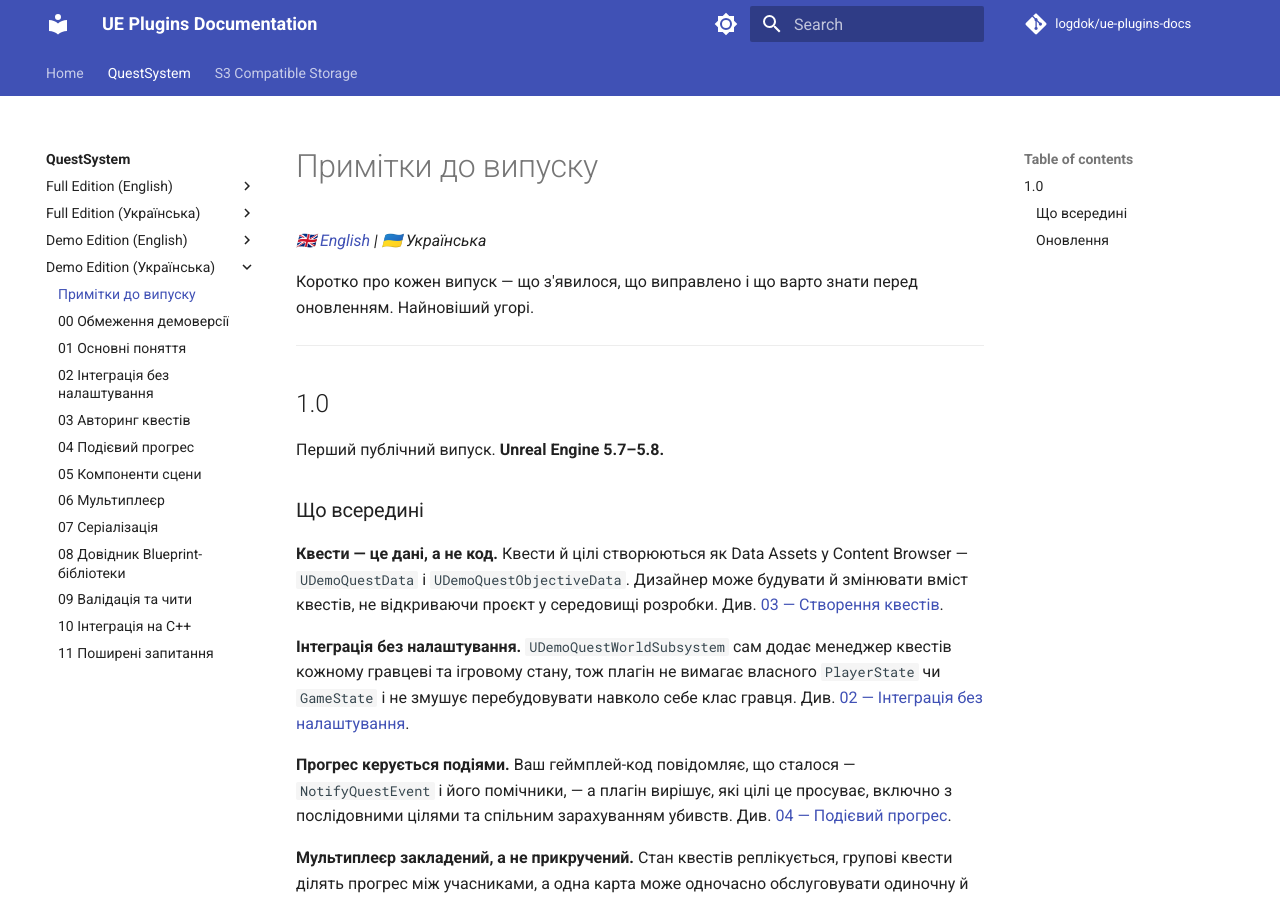
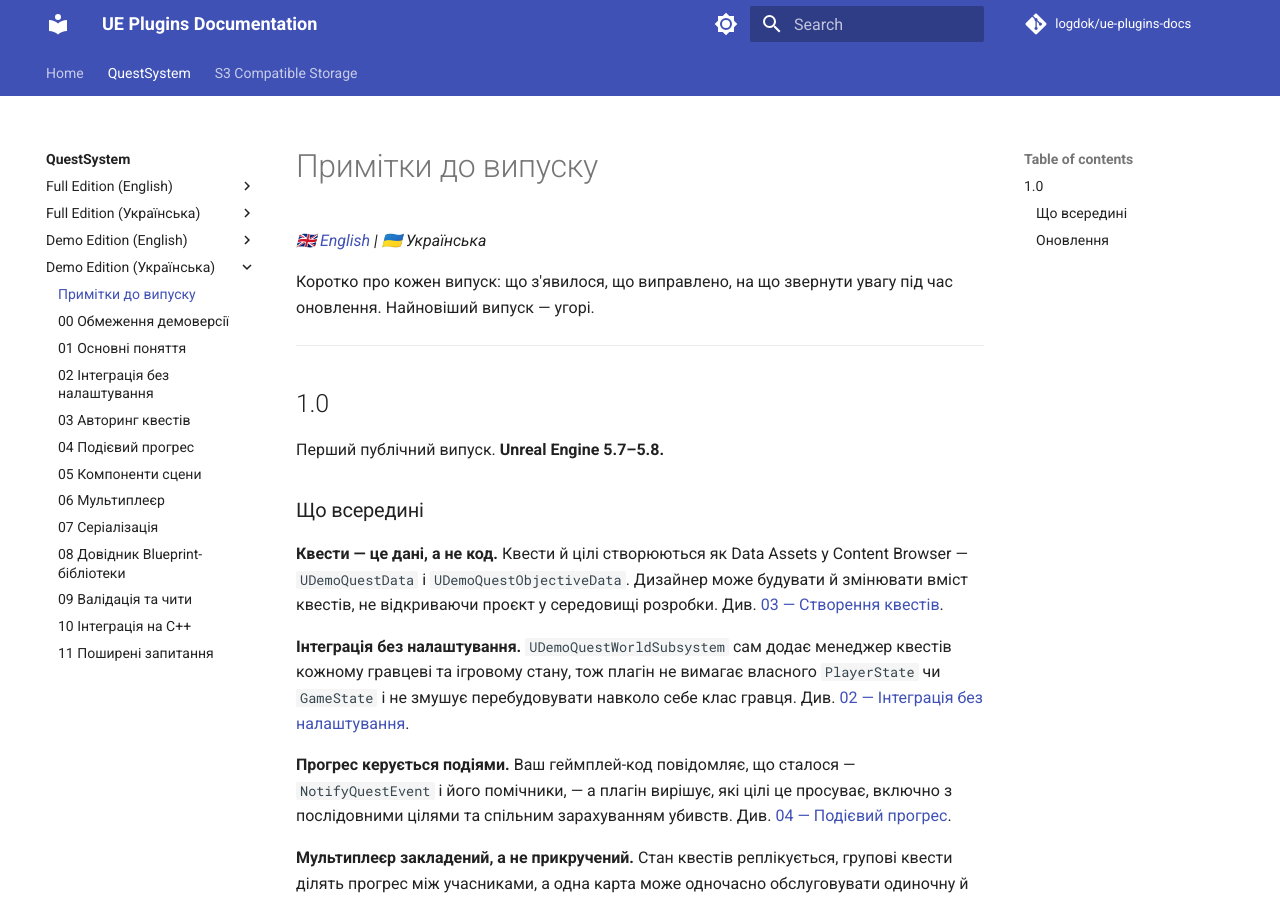
Before and after one commit to logdok/ue-plugins-docs, an MkDocs documentation site: the page built from docs/quest-system/Demo/uk/Release-Notes.md, in a window 1280 px wide and 900 px high. Built offline with MkDocs 1.6.1 and Material for MkDocs 9.7.7, drawn with Linux system fonts in a browser that asks for light colours; comment, search, counter and statistics services are not loaded.

Commit message:
Sync Quest System docs from HostQuestSystem@171c144

```diff
--- a/docs/quest-system/Demo/uk/Release-Notes.md
+++ b/docs/quest-system/Demo/uk/Release-Notes.md
@@ -2,8 +2,8 @@
 
 *[🇬🇧 English](../en/Release-Notes.md) | 🇺🇦 Українська*
 
-Коротко про кожен випуск — що з'явилося, що виправлено і що варто знати перед оновленням.
-Найновіший угорі.
+Коротко про кожен випуск: що з'явилося, що виправлено, на що звернути увагу під час
+оновлення. Найновіший випуск — угорі.
 
 ---
 
```
Also changed, not shown: docs/quest-system/Full/uk/Release-Notes.md (+2 -2 lines), docs/quest-system/index.md (+1 -1 lines).
